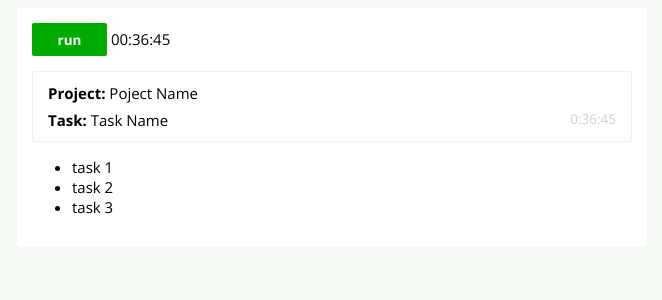
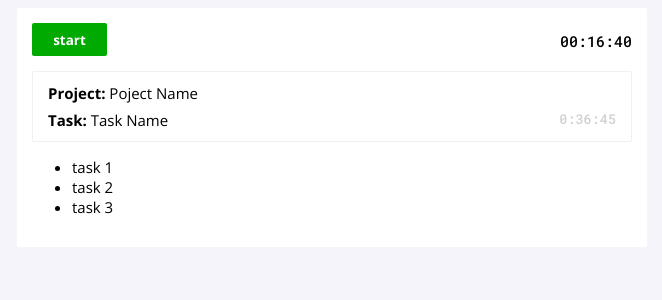
Before and after one commit to bulat-f/bh-frontend, an Angular app: page / in a window 1280 px wide. Shown: the top 300 px of the page, without its empty margins (308-970 px from the left). Built offline with nearby package versions, Linux system fonts and the light colour scheme.

Commit message:
Implement simple time counting

```diff
--- a/src/app/app.module.ts
+++ b/src/app/app.module.ts
@@ -3,11 +3,13 @@ import { NgModule } from '@angular/core';
 
 import { AppComponent } from './app.component';
 import { TrackerComponent } from './tracker/tracker.component';
+import { DurationPipe } from './duration.pipe';
 
 @NgModule({
   declarations: [
     AppComponent,
-    TrackerComponent
+    TrackerComponent,
+    DurationPipe
   ],
   imports: [
     BrowserModule
--- /dev/null
+++ b/src/app/duration.pipe.ts
@@ -0,0 +1,19 @@
+import { Pipe, PipeTransform } from '@angular/core';
+
+@Pipe({
+  name: 'duration'
+})
+export class DurationPipe implements PipeTransform {
+  timeToString(number: number) {
+    const value = Math.floor(number)
+    return value > 9 ? value.toString() : `0${value}`
+  }
+
+  transform(value: number, args?: any): string {
+    const hours = this.timeToString(value / 3600);
+    const minutes = this.timeToString(value / 60);
+    const seconds = this.timeToString(value % 60);
+    return `${hours}:${minutes}:${seconds}`;
+  }
+
+}
--- a/src/app/tracker/tracker.component.html
+++ b/src/app/tracker/tracker.component.html
@@ -5,10 +5,10 @@
       [class.started]="started"
       (click)="toggle()"
     >
-      {{started ? 'stop' : 'run'}}
+      {{started ? 'stop' : 'start'}}
     </span>
-    <span class="time">
-      00:36:45
+    <span class="duration">
+      {{seconds | duration}}
     </span>
   </div>
   <div class="current">
--- a/src/app/tracker/tracker.component.scss
+++ b/src/app/tracker/tracker.component.scss
@@ -24,6 +24,13 @@
         background: #ff0000;
       }
     }
+
+    .duration {
+      float: right;
+      font-family: 'Roboto Mono', monospace;
+      font-weight: 500;
+      padding: 0.5rem 0;
+    }
   }
 
   .current {
@@ -40,6 +47,7 @@
       .current-task-time {
         float: right;
         color: #d0d0d0;
+        font-family: 'Roboto Mono', monospace;
         font-size: 0.9rem;
       }
     }
--- a/src/app/tracker/tracker.component.ts
+++ b/src/app/tracker/tracker.component.ts
@@ -6,7 +6,9 @@ import { Component, OnInit } from '@angular/core';
   styleUrls: ['./tracker.component.scss']
 })
 export class TrackerComponent implements OnInit {
-  started = false;
+  started = false
+  seconds = 1000
+  interval = null
 
   constructor() { }
 
@@ -15,5 +17,10 @@ export class TrackerComponent implements OnInit {
 
   toggle() {
     this.started = !this.started;
+    if (this.started) {
+      this.interval = setInterval((() => this.seconds++), 1000)
+    } else {
+      clearInterval(this.interval)
+    }
   }
 }
--- a/src/styles.scss
+++ b/src/styles.scss
@@ -1,4 +1,4 @@
-@import url('https://fonts.googleapis.com/css?family=Open+Sans:300,400,600,700,800|Roboto:300,400,500,700,900');
+@import url('https://fonts.googleapis.com/css?family=Open+Sans:300,400,600,700,800|Roboto:300,400,500,700,900|Roboto+Mono:300,500');
 
 html {
   font-size: 15px;
@@ -6,5 +6,5 @@ html {
 }
 
 body {
-  background: #f4f9f4;
+  background: #f4f4fa;
 }
```
Also changed, not shown: 1 other file (tests, documents, lock files or other folders).
